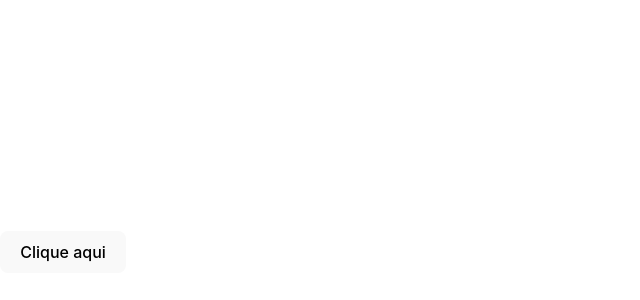
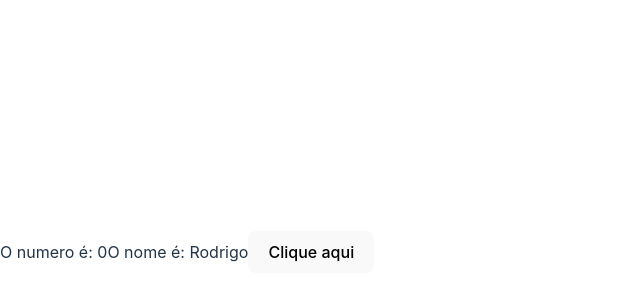
Before and after one commit to rodrigonpi/react-native-vite, a React (Vite) app: page / in a window 1280 px wide. Shown: the part 148-448 px from the top of the page, without its empty margins (0-640 px from the left). Built offline with nearby package versions, Linux system fonts and the light colour scheme.

Commit message:
Update App.tsx

```diff
--- a/src/App.tsx
+++ b/src/App.tsx
@@ -1,11 +1,20 @@
+import { useState } from "react";
+
 const App = () => {
+  const [numero, setNumero] = useState(0);
+  const [nome, setNome] = useState('Rodrigo')
 
-  const handleButtonClick = ()=>{
-    alert("Botao clicado!")
+
+  const handleButtonClick = () => {
+    setNumero(numero+3);
+    setNome(nome+1)
+
   }
 
   return (
     <div>
+      O numero é: {numero}
+      O nome é: {nome}
       <button onClick={handleButtonClick}>Clique aqui</button>
 
     </div>
```
